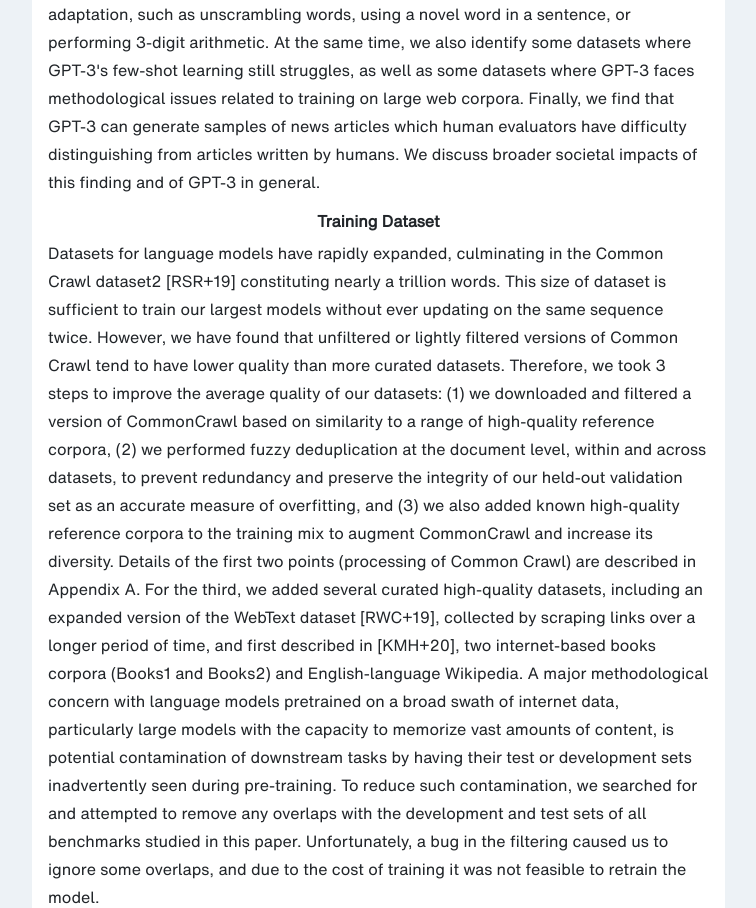
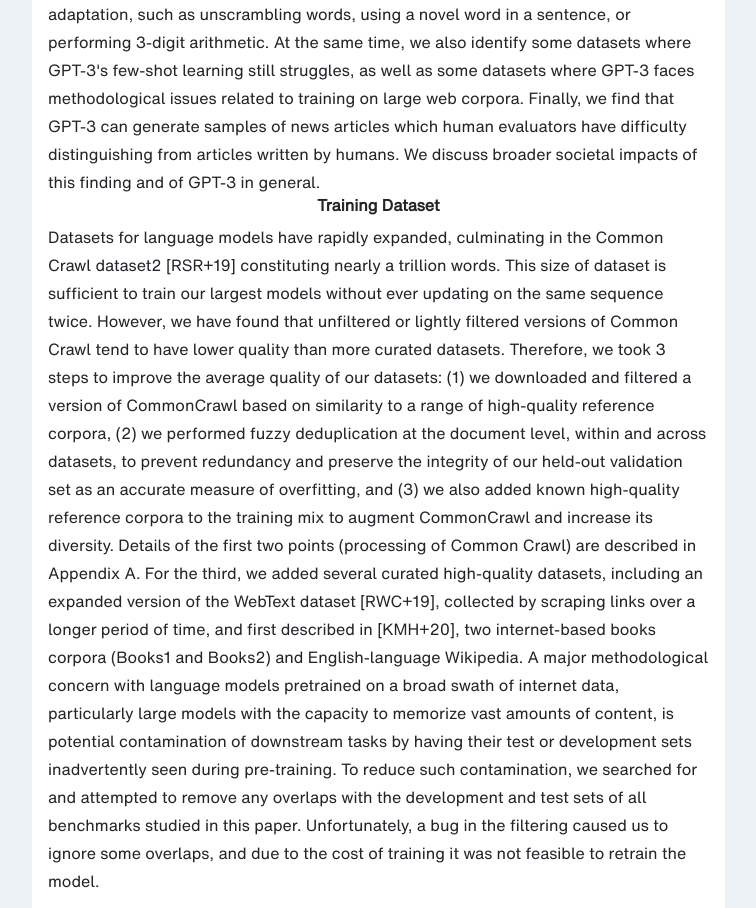
Before and after one commit to diixo/viix-ai, a Django app: page /demo-fonts in a window 1280 px wide. Shown: the part 559-1467 px from the top of the page, without its empty margins (335-1091 px from the left). Run offline with Django 5.2, Linux system fonts and the light colour scheme; some libraries are stand-ins or nearby versions; some web fonts are replaced.

Commit message:
demo.html

```diff
--- a/core/app_main/templates/app_main/demo.html
+++ b/core/app_main/templates/app_main/demo.html
@@ -29,7 +29,7 @@ At the same time, we also identify some datasets where GPT-3's few-shot learning
 Finally, we find that GPT-3 can generate samples of news articles which human evaluators have difficulty distinguishing from articles written by humans. We discuss broader societal impacts of this finding and of GPT-3 in general.
 
 
-<h6 class="fw-bold text-center mt-3" style="font-family: 'HelveticaNowMTText';">Training Dataset</h6>
+<h6 class="fw-bold text-center" style="font-family: 'HelveticaNowMTText';">Training Dataset</h6>
 
 Datasets for language models have rapidly expanded, culminating in the Common Crawl dataset2
 [RSR+19] constituting nearly a trillion words. This size of dataset is sufficient to train our largest models without ever updating on the same
```
